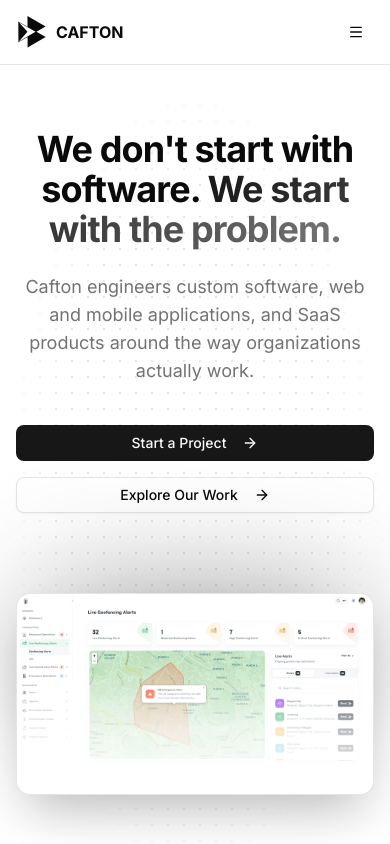
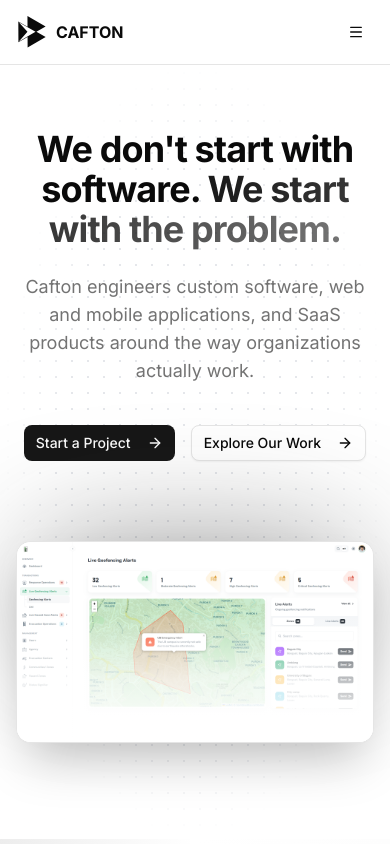
Before and after one commit to CAFTON-ORG/cafton-landing, a Next.js app: page / in a window 390 px wide. Shown: the top 844 px of the page. Built offline with nearby package versions, Linux system fonts and the light colour scheme.

Commit message:
fix: flex-row in home section

```diff
--- a/src/components/sections/home/home-hero.tsx
+++ b/src/components/sections/home/home-hero.tsx
@@ -42,7 +42,7 @@
           </p>
 
           {/* CTA Buttons */}
-          <div className="flex flex-col gap-4 sm:flex-row sm:justify-center">
+          <div className="flex flex-row gap-4 justify-center">
             <Button className="cursor-pointer group" asChild>
               <Link href="/contact">
                 Start a Project
```
